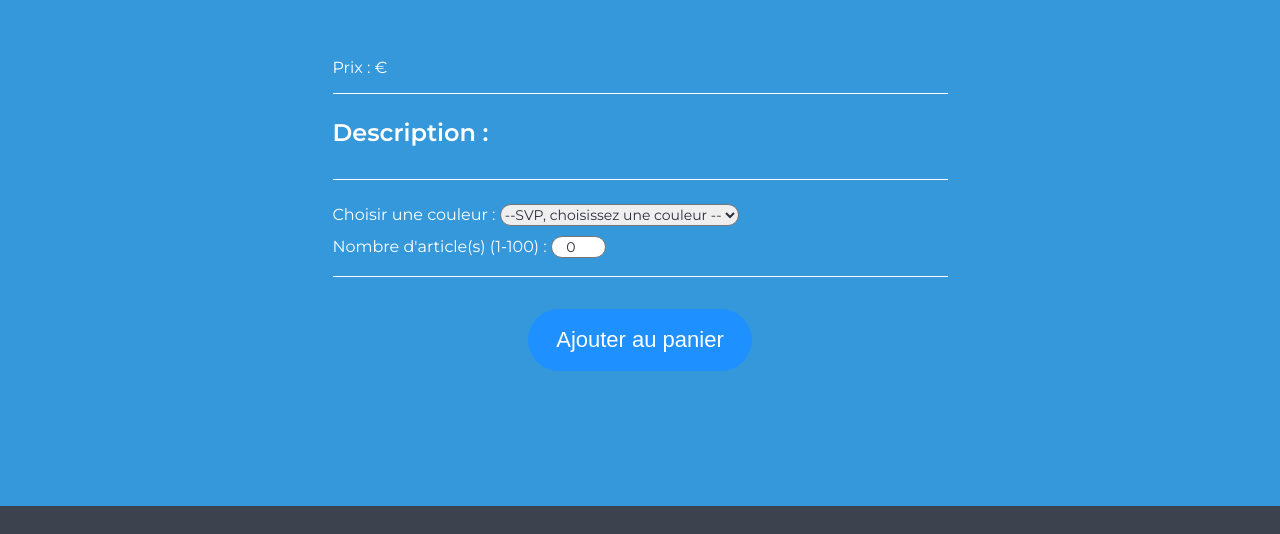
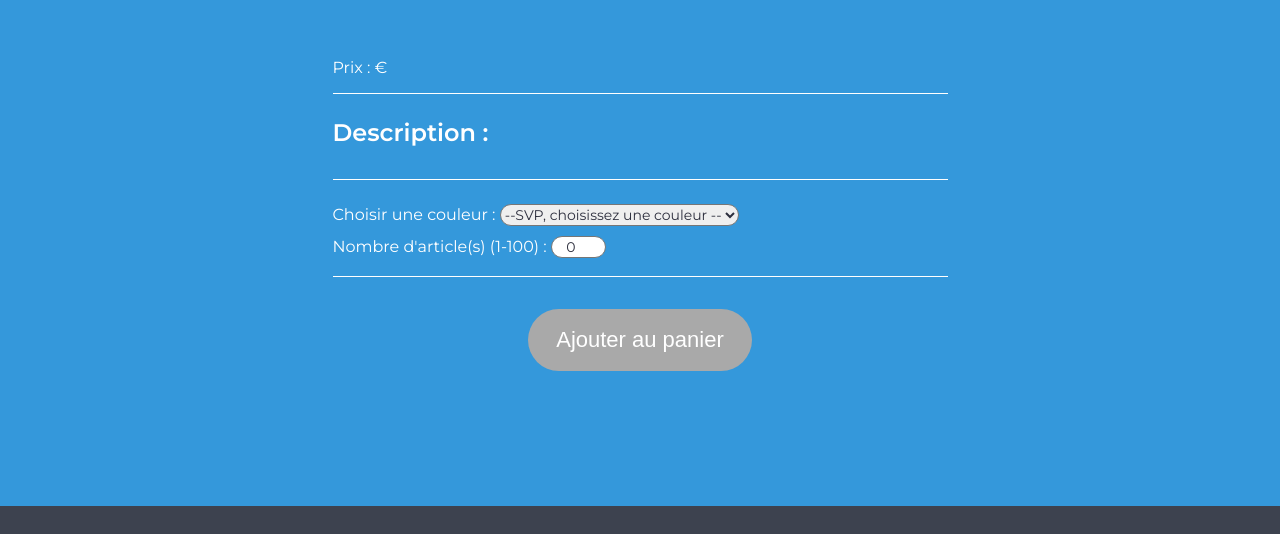
Before and after one commit to SirinAKTAS/p5_kanap, a plain HTML site: page front/html/product.html in a window 1280 px wide. Shown: the part 830-1364 px from the top of the page. Drawn offline with Linux system fonts and the light colour scheme; no server answers.

Commit message:
changement couleur du bouton

```diff
--- a/front/css/product.css
+++ b/front/css/product.css
@@ -92,7 +92,7 @@
 }
 
 button:disabled{
-	background-color: #1E90FF;
+	background-color: #A9A9A9;
 }
 button:disabled:hover{
 	cursor: auto;
--- a/front/js/cart.js
+++ b/front/js/cart.js
@@ -192,3 +192,6 @@
         return false;
     }
 };
+
+
+// **************** Passer la commande ******************
```
